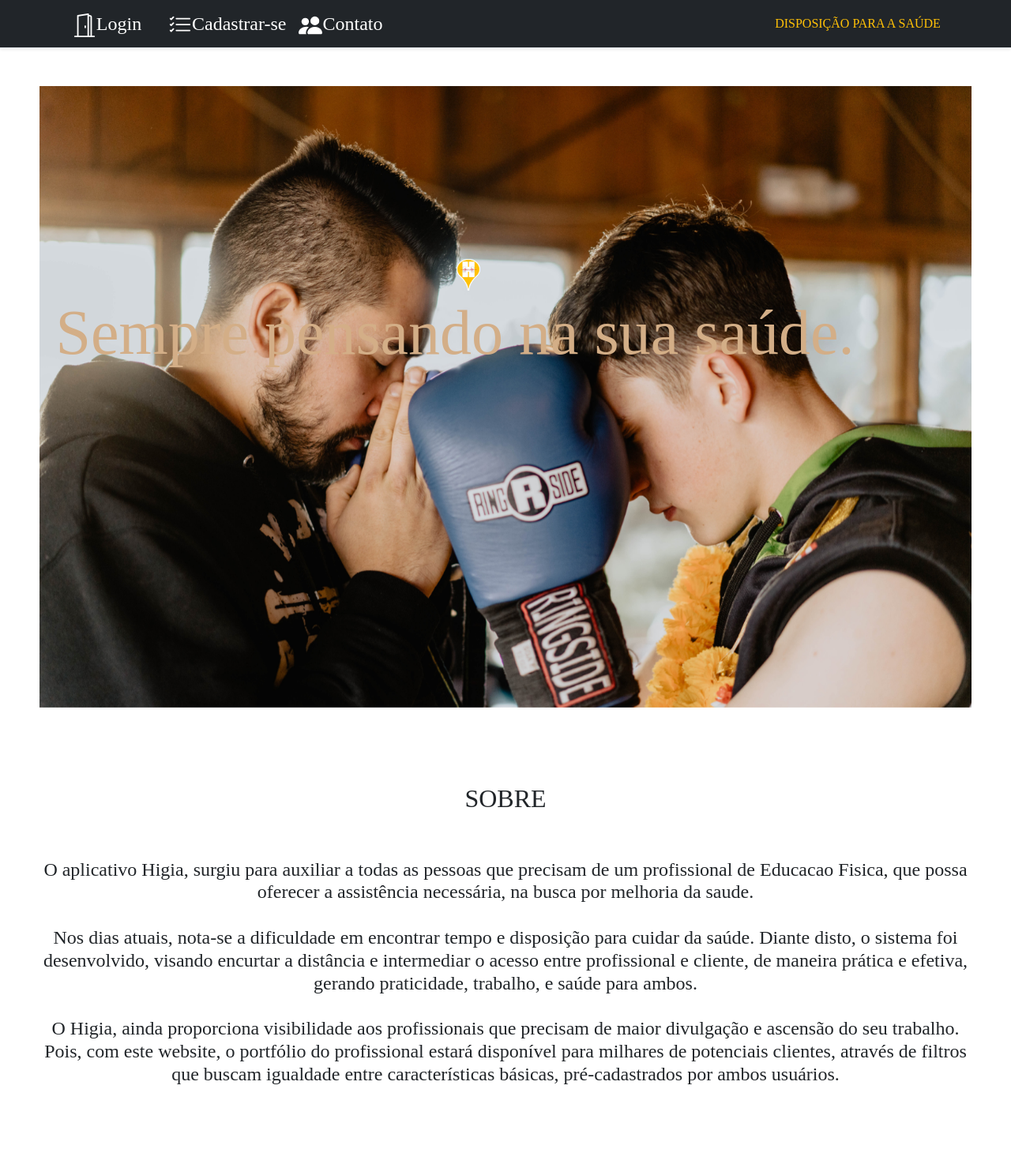
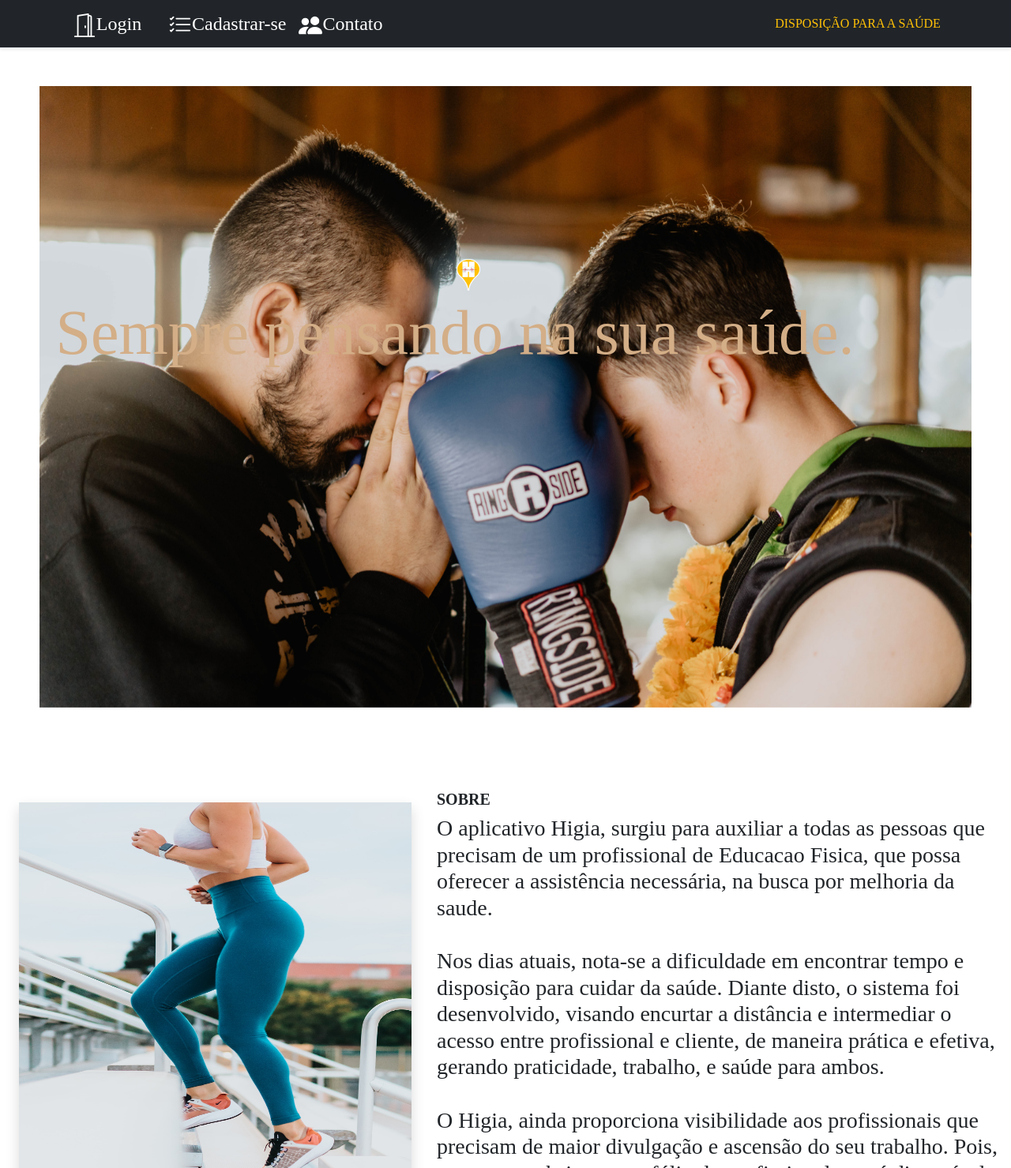
Before and after one commit to Equipe-HIGIA/HIGIA, a PHP site: page / in a window 1280 px wide. Shown: the top 1479 px of the page at 79% size. Run offline with PHP 8.4, Linux system fonts and the light colour scheme; some libraries are stand-ins or nearby versions; some web fonts are replaced; grey boxes are pictures that could not be loaded.

Commit message:
atualização de layout

```diff
--- a/index.php
+++ b/index.php
@@ -11,9 +11,7 @@
 
     <link href="css/tl.css" rel="stylesheet">
     <link href="https://fonts.googleapis.com/css2?family=Baloo+Tamma+2:wght@600&display=swap" rel="stylesheet">
-    <link href="https://cdn.jsdelivr.net/npm/bootstrap@5.0.0-beta1/dist/css/bootstrap.min.css" rel="stylesheet" integrity="sha384-giJF6kkoqNQ00vy+HMDP7azOuL0xtbfIcaT9wjKHr8RbDVddVHyTfAAsrekwKmP1" crossorigin="anonymous">
-    <script src="https://cdn.jsdelivr.net/npm/bootstrap@5.0.0-beta1/dist/js/bootstrap.bundle.min.js" integrity="sha384-ygbV9kiqUc6oa4msXn9868pTtWMgiQaeYH7/t7LECLbyPA2x65Kgf80OJFdroafW" crossorigin="anonymous"></script>
-    <script defer src="https://use.fontawesome.com/releases/v5.0.6/js/all.js"></script>
+    <link href="https://cdn.jsdelivr.net/npm/bootstrap@5.0.0/dist/css/bootstrap.min.css" rel="stylesheet" integrity="sha384-wEmeIV1mKuiNpC+IOBjI7aAzPcEZeedi5yW5f2yOq55WWLwNGmvvx4Um1vskeMj0" crossorigin="anonymous">
     <link rel="stylesheet" href="https://use.fontawesome.com/releases/v5.6.3/css/all.css">
 
    <!--   -->
@@ -21,10 +19,9 @@
     <title>Hígia - Disposicao para a Saude</title>
 </head>
 <body class="bg-white">
+    <!--  NavBar -->
 
-      <!--  NavBar -->
-
-  <nav class="navbar navbar-expand-lg  text-white bg-dark navbar-dark text-white  border-bottom shadow-sm mb-5 p-1" id="navbarToggleExternalContent">
+    <nav class="navbar navbar-expand-lg  text-white bg-dark navbar-dark text-white  border-bottom shadow-sm mb-5 p-1" id="navbarToggleExternalContent">
   <div class="container-fluid">
 
   <button class="navbar-toggler" type="button" data-bs-toggle="collapse" data-bs-target="#navbarNav" aria-controls="navbarNav" aria-expanded="false" aria-label="Toggle navigation">
@@ -106,12 +103,17 @@
     <!-- Textos -->
 
 
-<h2 id="sobre" class="text-center">SOBRE</h2>
 
-<br><br>
+    <div class="d-flex">
+  <!-- Image -->
+  <img src="img/m.jpg" class=" img-fluid shadow mb-3 m-4" alt="Responsive image"  style=" height:550px; width:200%;" id="sda1">
 
-<div class="centralizar"><h4 class="text-center">
- O aplicativo Higia, surgiu para auxiliar a todas as pessoas que precisam de um profissional de Educacao Fisica,
+  <!-- Body -->
+  <div class="mb-2 m-1 p-1">
+    <h5 class="fw-bold">
+    SOBRE</h5>
+    <h3>
+    O aplicativo Higia, surgiu para auxiliar a todas as pessoas que precisam de um profissional de Educacao Fisica,
  que possa oferecer a assistência necessária, na busca por melhoria da saude.
  <br><br>Nos dias atuais, nota-se a dificuldade em encontrar tempo e disposição para cuidar da saúde.
  Diante disto, o sistema foi desenvolvido, visando encurtar a distância e intermediar o acesso entre profissional e cliente,
@@ -119,59 +121,76 @@
  <br><br>O Higia, ainda proporciona visibilidade aos profissionais que precisam de maior divulgação e ascensão do seu trabalho.
  Pois, com este website, o portfólio do profissional estará disponível para milhares de potenciais clientes,
  através de filtros que buscam igualdade entre características básicas, pré-cadastrados por ambos usuários.
-</h4>
+</h3>
+  </div>
 </div>
-<br><br><br><br>
-
-<div class="centralizar"><img src="img/luis-vidal-FodEsaNZs48-unsplash.jpg" class="img-thumbnail img-fluid" alt="Responsive image"  style=" height:500; width:80%;" id="sda1"></div>
-
+<!-- Media object -->
 
 
 <br><br><br><br>
 
-<h2 class="text-center">Como funciona</h2>
-
-<br><br>
 
 
-  <div class="centralizar"><h4 class="text-center">
-  O Profissional de Educacao Fisica tera a oportunidade de utilizar o aplicativo, como uma alavanca para seu portfólio profissional.
+<div class="d-flex">
+  <!-- Image -->
+  <img src="img/luis-vidal-FodEsaNZs48-unsplash.jpg" class=" img-fluid shadow mb-3 m-4" alt="Responsive image"  style=" height:300px; width:200%;" id="sda1">
+
+  <!-- Body -->
+  <div class="mb-2 m-1 p-1">
+    <h5 class="fw-bold">
+    Como funciona</h5>
+    <h3>
+    O Profissional de Educacao Fisica tera a oportunidade de utilizar o aplicativo, como uma alavanca para seu portfólio profissional.
   Tendo a chance de mostrar seu trabalho e encontrar clientes que buscam por alguém com as características e formações especificas que este, tem a oferecer.
   O aplicativo irá trabalhar o marketing deste profissional, apresentando-o a milhares de potenciais clientes.
   Do outro lado, o cliente que busca pelo profissional ideal, que possa atender efetivamente suas necessidades, bastando buscar em nosso catalogo,
   especificando as opcoes desejadas.
+</h3>
+  </div>
+</div>
+<!-- Media object -->
+
+
+<br><br><br><br>
+
+<br><br>
+
 
   </h4>
 </div>
  <br><br><br><br>
 
 
- <div class="centralizar"><img src="img/1saude_auto_x2.jpg" class="img-thumbnail img-fluid" alt="Responsive image" style=" height:500; width:80%;" id="sda"></div>
+ <div class="d-flex">
+  <!-- Image -->
 
-  <br><br><br><br>
-
-  <h2 id="produtos" class="text-center">Produto oferecido</h2>
-
-  <div class="centralizar"><h4 class="text-center">
+  <img src="img/ivan-torres-SVITzHh1Cdg-unsplash.jpg" class=" img-fluid shadow mb-3 m-4" alt="Responsive image" style=" height:300px; width:150%;" id="sw">
+  <!-- Body -->
+  <div class="mb-2 m-1 p-1">
+    <h5 class="fw-bold">
+    Produto oferecido
+  </h5>
+    <h3 >
     Oferecemos um sistema de cadastro e filtro de informações, visando comparar e apresentar dados úteis.
     Onde, se encontra o Profissional, que busca aumentar a visibilidade de seu portfólio profissional
     e novas oportunidades de trabalho e o Cliente que busca por melhoria da saúde. Nosso sistema, tem como base,
     facilitar o contato entre nossos usuários.
-  </h4>
+  </h3>
   </div>
+</div>
+<!-- Media object -->
+
   <br><br><br><br>
 
-  <div class="centralizar"><img src="img/ivan-torres-SVITzHh1Cdg-unsplash.jpg" class="img-thumbnail img-fluid" alt="Responsive image" style=" height:500; width:80%;" id="sw"></div>
+  <br><br><br><br>
 
 
   <br><br><br><br>
 
-  <h2 class="text-center">Promoções</h2>
 
-  <div class="centralizar"><h4 class="text-center">
-   Promoções especiais para Profissionais. E futuros eventos que poderão te ajudar a alavancar seu portfólio, dando a ele, maior visibilidade.
-  </h4>
-  </div>
+
+
+
 
        <br><br><br><br>
        <div class="centralizar"><img src="img/logoextendida.png" class="img-fluid" alt="Responsive image"></div>
@@ -181,8 +200,10 @@
         <h2 alt="Responsive image">Participe dessa experiência.</h2>
       </div>
       <div id="divbtn">
-        <a id="btncadastro" class="nav-item nav-link btn rounded-pill btn-outline-warning " href="app/view/usuario.php" role="button">Cadastre-se já</a>
+        <a id="btncadastro" class="nav-item nav-link  text-dark btn rounded-pill btn-outline-warning " href="app/view/usuario.php" role="button">Cadastre-se já</a>
       </div>
+
+
 
     <!-- Final -->
 
@@ -194,9 +215,9 @@
 
 </div>
 
-  <script src="https://cdn.jsdelivr.net/npm/bootstrap@5.0.0-beta1/dist/js/bootstrap.bundle.min.js" integrity="sha384-ygbV9kiqUc6oa4msXn9868pTtWMgiQaeYH7/t7LECLbyPA2x65Kgf80OJFdroafW" crossorigin="anonymous"></script>
-  <script src="https://cdn.jsdelivr.net/npm/bootstrap@5.0.0-beta2/dist/js/bootstrap.bundle.min.js" integrity="sha384-b5kHyXgcpbZJO/tY9Ul7kGkf1S0CWuKcCD38l8YkeH8z8QjE0GmW1gYU5S9FOnJ0" crossorigin="anonymous"></script>
-  <script sc="https://cdnjs.cloudflare.com/ajax/libs/jqueryui/1.12.1/jquery-ui.min.js"></script>
+<script src="https://cdn.jsdelivr.net/npm/@popperjs/core@2.9.2/dist/umd/popper.min.js" integrity="sha384-IQsoLXl5PILFhosVNubq5LC7Qb9DXgDA9i+tQ8Zj3iwWAwPtgFTxbJ8NT4GN1R8p" crossorigin="anonymous"></script>
+<script src="https://cdn.jsdelivr.net/npm/bootstrap@5.0.0/dist/js/bootstrap.min.js" integrity="sha384-lpyLfhYuitXl2zRZ5Bn2fqnhNAKOAaM/0Kr9laMspuaMiZfGmfwRNFh8HlMy49eQ" crossorigin="anonymous"></script>
+<script sc="https://cdnjs.cloudflare.com/ajax/libs/jqueryui/1.12.1/jquery-ui.min.js"></script>
   <script src="js/index.js"></script>
 
 
```
Also changed, not shown: app/view/index.php (+9 -6 lines), img/m.jpg (added).
